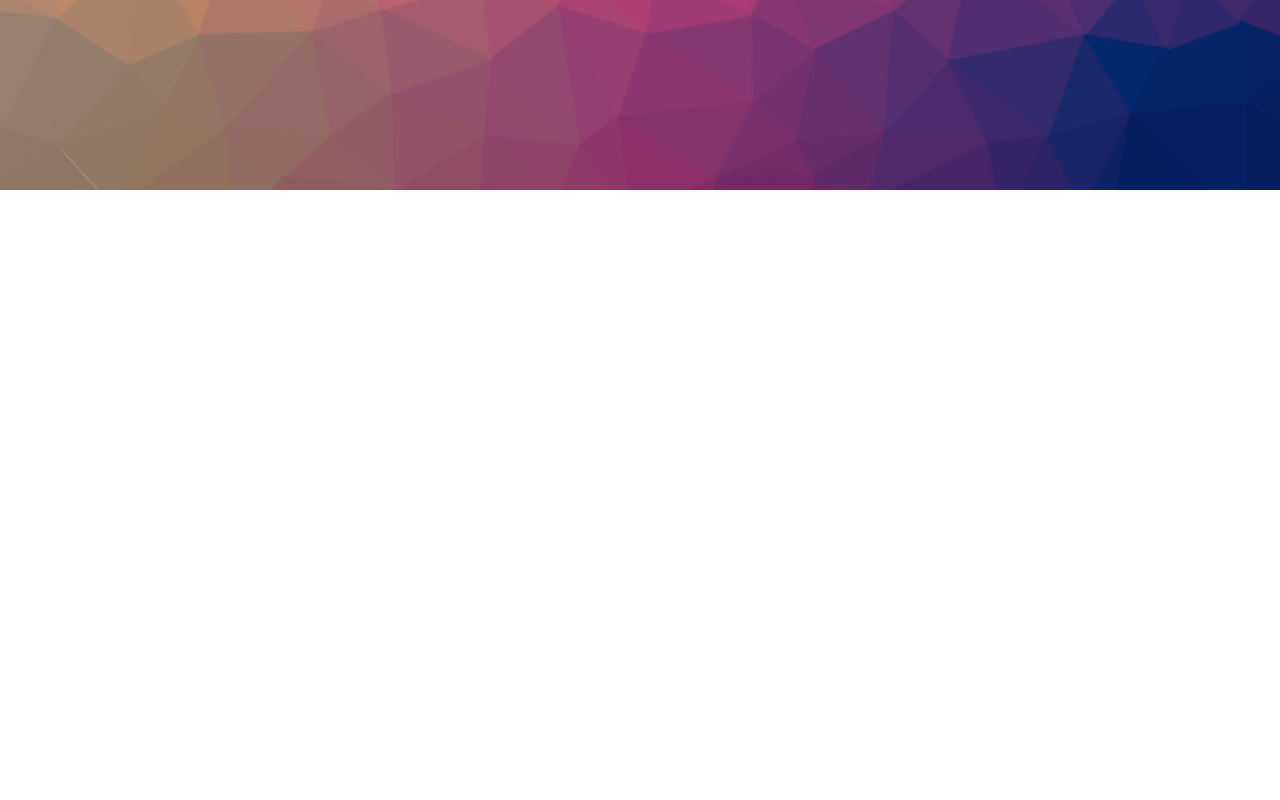
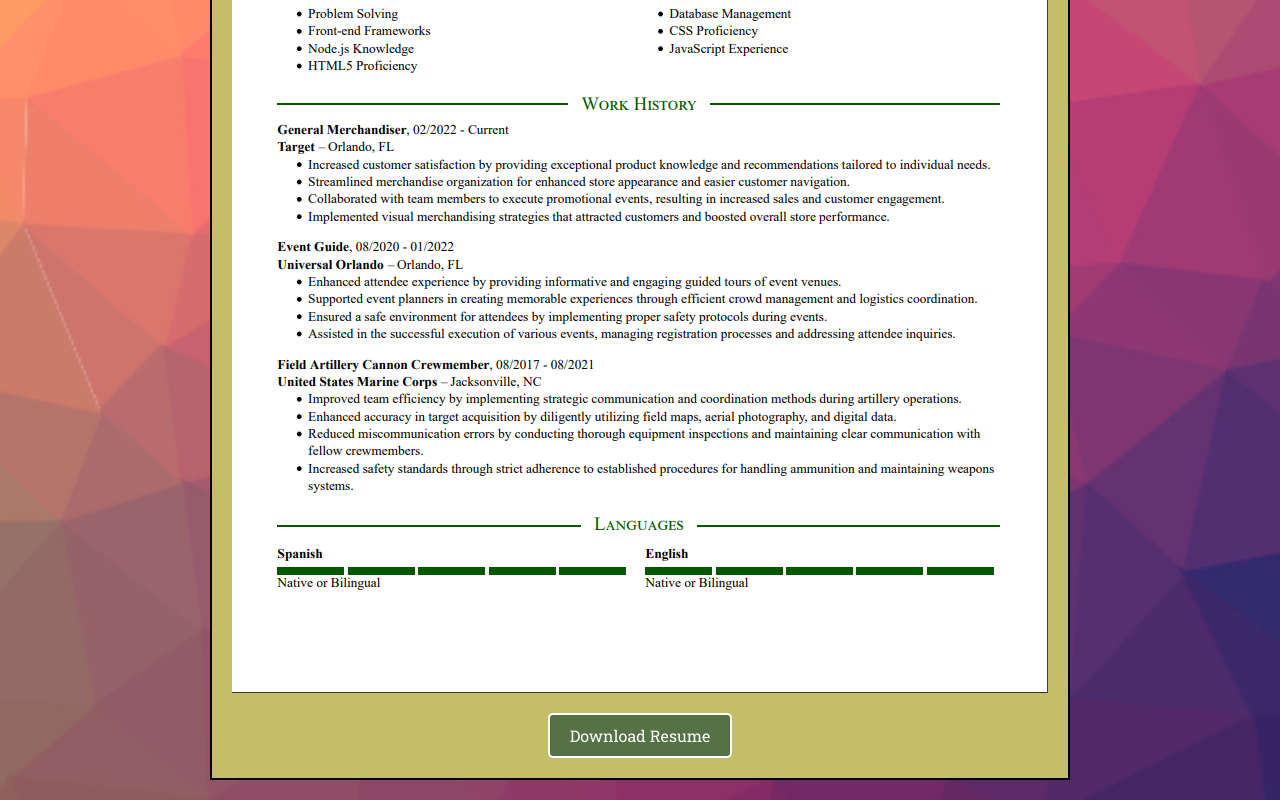
Before and after one commit to SpacemanCeezer/React-Portfolio, a React (Create React App) app in the folder my-portfolio/: page /resume in a window 1280 px wide. Shown: the part 610-1410 px from the top of the page. Before the commit the page ends 800 px from the top, so only its background shows below. Built offline with nearby package versions, Linux system fonts and the light colour scheme.

Commit message:
finalized resume and final tocuhes

```diff
--- a/my-portfolio/src/App.css
+++ b/my-portfolio/src/App.css
@@ -19,7 +19,7 @@ body {
 }
 
 .header {
-  background-image: linear-gradient(120deg, #d4fc79 0%, #96e6a1 100%);
+  background-image: linear-gradient(to right, #fa709a 0%, #fee140 100%);
   background-color: #547246;
   color: #000000;
   padding: 20px;
@@ -30,14 +30,15 @@ body {
   box-sizing: border-box;
   border: 2px solid #000000;
   border-radius: 10px;
+  margin-bottom: 20px;
 }
-
 
 .navbar {
   background-color: #333;
   color: #fff;
   padding: 10px 20px;
-  width: 100;
+  width: 100%;
+  margin-bottom: 20px;
 }
 
 .project {
@@ -67,3 +68,65 @@ body {
   border-radius: 10px;
   margin-bottom: 10px;
 }
+
+.portfolio-heading {
+  background-color: #c4be6a;
+  color: #fff;
+  padding: 10px;
+  text-align: center;
+  border: 2px solid #000;
+  margin: 20px auto 0;
+  width: fit-content;
+  margin-bottom: 20px;
+}
+
+.resume-section {
+  background-color: #c4be6a;
+  color: #fff;
+  padding: 20px;
+  text-align: center;
+  border: 2px solid #000;
+  margin: 0 auto;
+  width: fit-content;
+  margin-bottom: 20px;
+}
+
+.resume-section {
+  background-color: #c4be6a;
+  color: #fff;
+  padding: 20px;
+  text-align: center;
+  border: 2px solid #000;
+  margin: 0 auto;
+  width: fit-content;
+  margin-bottom: 20px;
+}
+
+.resume-content {
+  display: flex;
+  flex-direction: column;
+  align-items: center;
+}
+
+.resume-content img {
+
+  height: auto;
+  margin-bottom: 20px;
+}
+
+.resume-download-button {
+  display: inline-block;
+  background-color: #547246;
+  color: #fff;
+  padding: 10px 20px;
+  text-decoration: none;
+  border: 2px solid #fff;
+  border-radius: 5px;
+  transition: background-color 0.3s, border-color 0.3s, color 0.3s;
+}
+
+.resume-download-button:hover {
+  background-color: #fff;
+  color: #547246;
+  border-color: #547246;
+}
--- a/my-portfolio/src/components/AboutMe.jsx
+++ b/my-portfolio/src/components/AboutMe.jsx
@@ -6,13 +6,13 @@ const AboutMe = () => {
     <div style={containerStyle}>
       <img src={profileImage} alt="Profile" style={imageStyle} />
       <h2>About Me</h2>
-      <p>Hey there, I'm a web developer with a solid background in military service. Transitioning from the military to the world of web development might seem like a leap, but it's one that I've embraced with enthusiasm.</p>
+          <p>My journey into web development began with a desire to channel my technical skills and creative energy into meaningful projects.</p>
+          <p> Through self-study, intensive training programs, and real-world experience, I've honed my abilities in HTML, CSS, JavaScript, React, and beyond.</p>
+          <p>In addition to my technical skills, I bring strong communication skills, teamwork, and leadership experience cultivated during my service.</p>
+          <p> I understand the importance of clear communication, adaptability, and staying calm under pressure – qualities that are invaluable in the fast-paced world of web development.</p>
 
-<p>I pride myself on my attention to detail and problem-solving skills, traits that I honed during my time in service. Web development allows me to combine my love for technology with my passion for creating practical solutions.</p>
-
-<p>Outside of coding, you can find me enjoying the outdoors, exploring new hiking trails, or catching up on the latest tech trends. Let's connect and see how we can collaborate on some exciting projects!</p>
-
-
+          <p>I am excited about the opportunity to bring my unique perspective and skill set to your team, contributing to innovative projects and driving success in a collaborative environment.</p>
+          <p> Let's connect and explore how my background and expertise can help achieve your company's goals.</p>
 
     </div>
   );
--- a/my-portfolio/src/components/ContactMe.jsx
+++ b/my-portfolio/src/components/ContactMe.jsx
@@ -17,7 +17,7 @@ const ContactMe = () => {
           <span>Contact Me</span>
         </div>
         <div className="social-media">
-          <a href="mailto:cesarocastro321@gmail.com" title="Email">
+          <a href="mailto:cesarocastro115@gmail.com" title="Email">
             <img src={emailIcon} alt="Email" />
             <span className="tooltip-social">Email</span>
           </a>
--- a/my-portfolio/src/components/Portfolio.jsx
+++ b/my-portfolio/src/components/Portfolio.jsx
@@ -5,7 +5,7 @@ import gamehub from '../assets/gamehub.png';
 const Portfolio = () => {
   return (
     <section>
-      <h2>Portfolio</h2>
+      <h2 className="portfolio-heading">Portfolio</h2>
       <div className="project-container">
         <div className="project">
           <a href="https://recipeasy-7c2ada1905ec.herokuapp.com">
--- a/my-portfolio/src/components/Resume.jsx
+++ b/my-portfolio/src/components/Resume.jsx
@@ -1,10 +1,15 @@
 import React from 'react';
+import pdf from '../assets/Cesar_Castro_Resume.pdf';
+import resume from '../assets/resume.png';
 
 const Resume = () => {
   return (
-    <section>
+    <section className="resume-section">
       <h2>Resume</h2>
-      {/* Add content for Resume section */}
+      <div className="resume-content">
+        <img src={resume} alt="Resume Preview" />
+        <a href={pdf} target="_blank" rel="noopener noreferrer" className="resume-download-button">Download Resume</a>
+      </div>
     </section>
   );
 };
```
Also changed, not shown: my-portfolio/src/assets/resume.png (added), 1 other file (tests, documents, lock files or other folders).
